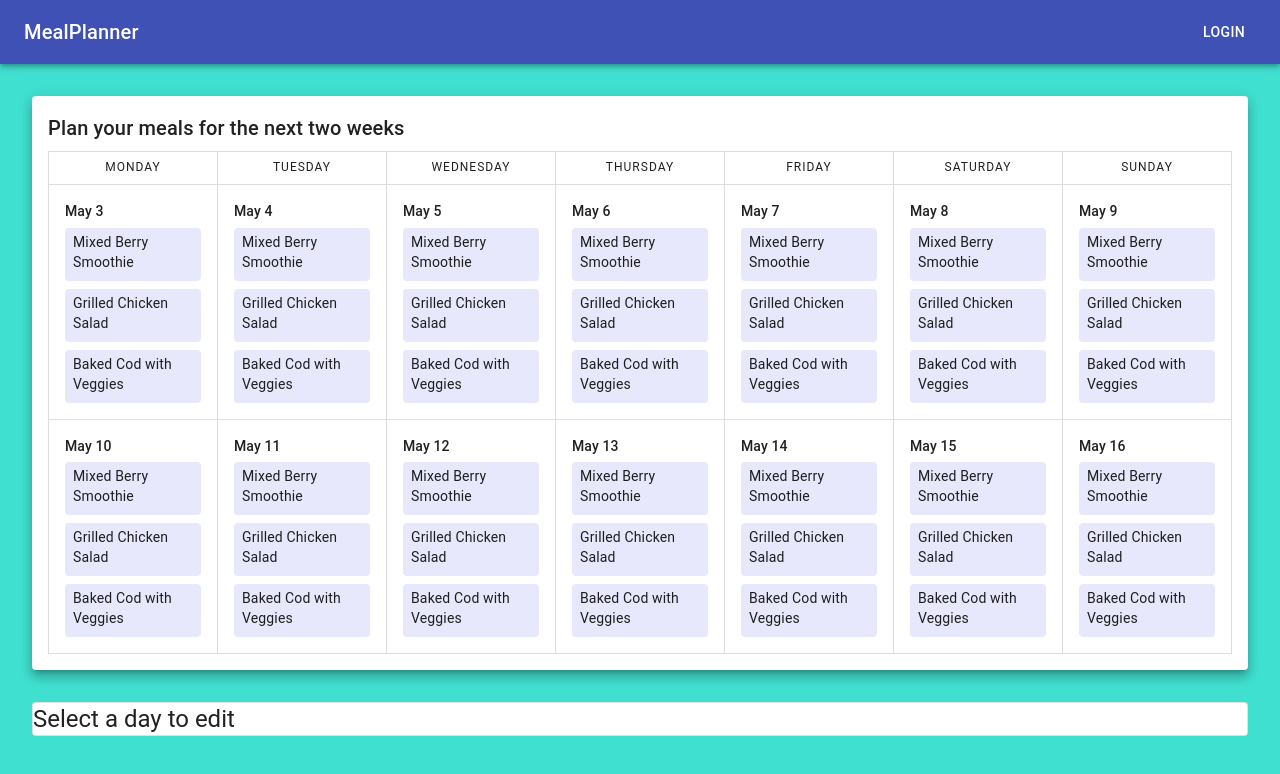
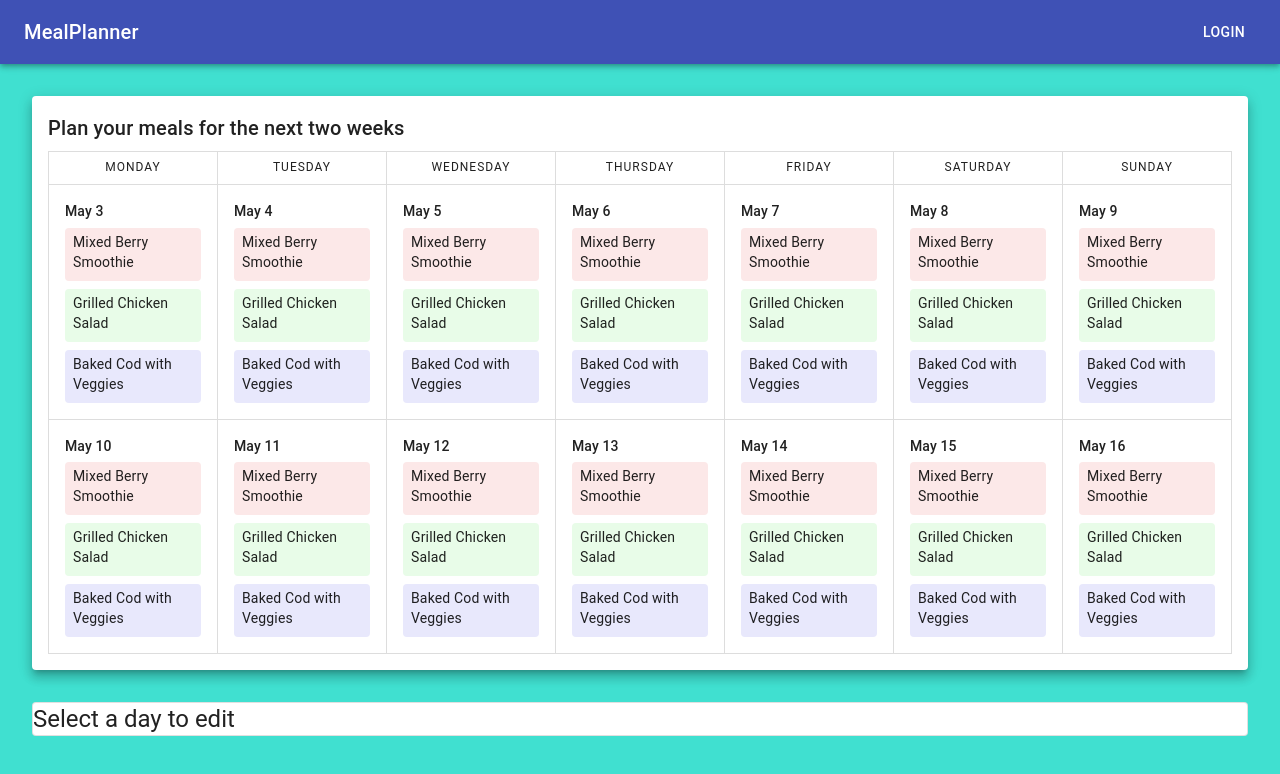
Before and after one commit to msandula12/meal-planner-client, a React (Create React App) app: page / in a window 1280 px wide. Shown: the top 774 px of the page. Built offline with nearby package versions, Linux system fonts and the light colour scheme.

Commit message:
feat: style meal based on type

```diff
--- a/src/components/MealPlanner/Schedule/ScheduleDay/ScheduleDay.tsx
+++ b/src/components/MealPlanner/Schedule/ScheduleDay/ScheduleDay.tsx
@@ -3,6 +3,8 @@ import moment from 'moment';
 import { Typography } from '@material-ui/core';
 
 import { Day } from '../../../../constants/interfaces';
+
+import ScheduleMeal from './ScheduleMeal/ScheduleMeal';
 
 import useStyles from './styles';
 
@@ -24,9 +26,7 @@ const ScheduleDay: FC<Props> = ({ day, setSelectedDay }) => {
     <div className={classes.day} onClick={editDay}>
       <Typography variant='subtitle2' gutterBottom>{dateDisplay}</Typography>
       {day.meals.map(meal => (
-        <div key={`${dateDisplay}-${meal.type}`} className={classes.meal}>
-          <Typography variant='body2' gutterBottom>{meal.name}</Typography>
-        </div>
+        <ScheduleMeal key={`${dateDisplay}-${meal.type}`} meal={meal} />
       ))}
     </div>
   )
--- /dev/null
+++ b/src/components/MealPlanner/Schedule/ScheduleDay/ScheduleMeal/ScheduleMeal.tsx
@@ -0,0 +1,21 @@
+import { FC } from 'react';
+import { Typography } from '@material-ui/core';
+
+import { Meal } from '../../../../../constants/interfaces';
+
+import useStyles from './styles';
+
+type Props = {
+  meal: Meal;
+}
+
+const ScheduleMeal: FC<Props> = ({ meal }) => {
+  const classes = useStyles({ mealType: meal.type });
+  return (
+    <div className={classes.meal}>
+      <Typography variant='body2' gutterBottom>{meal.name}</Typography>
+    </div>
+  )
+}
+
+export default ScheduleMeal
--- /dev/null
+++ b/src/components/MealPlanner/Schedule/ScheduleDay/ScheduleMeal/styles.js
@@ -0,0 +1,17 @@
+import { makeStyles } from '@material-ui/core/styles';
+
+export default makeStyles(() => ({
+  meal: {
+    padding: '0.25rem 0.5rem',
+    borderRadius: '0.25rem',
+    backgroundColor: ({ mealType }) =>
+      mealType === 'breakfast'
+        ? 'hsl(0, 80%, 95%)'
+        : mealType === 'lunch'
+        ? 'hsl(120, 80%, 95%)'
+        : 'hsl(240, 80%, 95%)',
+    '&:not(:last-of-type)': {
+      marginBottom: '0.5rem',
+    },
+  },
+}));
--- a/src/components/MealPlanner/Schedule/ScheduleDay/styles.js
+++ b/src/components/MealPlanner/Schedule/ScheduleDay/styles.js
@@ -5,25 +5,7 @@ export default makeStyles(() => ({
     padding: '1rem',
     backgroundColor: 'white',
     '&:hover': {
-      backgroundColor: '#eee',
       cursor: 'pointer',
     },
   },
-  meal: {
-    padding: '0.25rem 0.5rem',
-    borderRadius: '0.25rem',
-    backgroundColor: 'hsl(240, 80%, 95%)',
-    '&:not(:last-of-type)': {
-      marginBottom: '0.5rem',
-    },
-    '&.breakfast': {
-      backgroundColor: 'hsl(0, 80%, 95%)',
-    },
-    '&.lunch': {
-      backgroundColor: 'hsl(120, 80%, 95%)',
-    },
-    '&.dinner': {
-      backgroundColor: 'hsl(240, 80%, 95%)',
-    },
-  },
 }));
```
